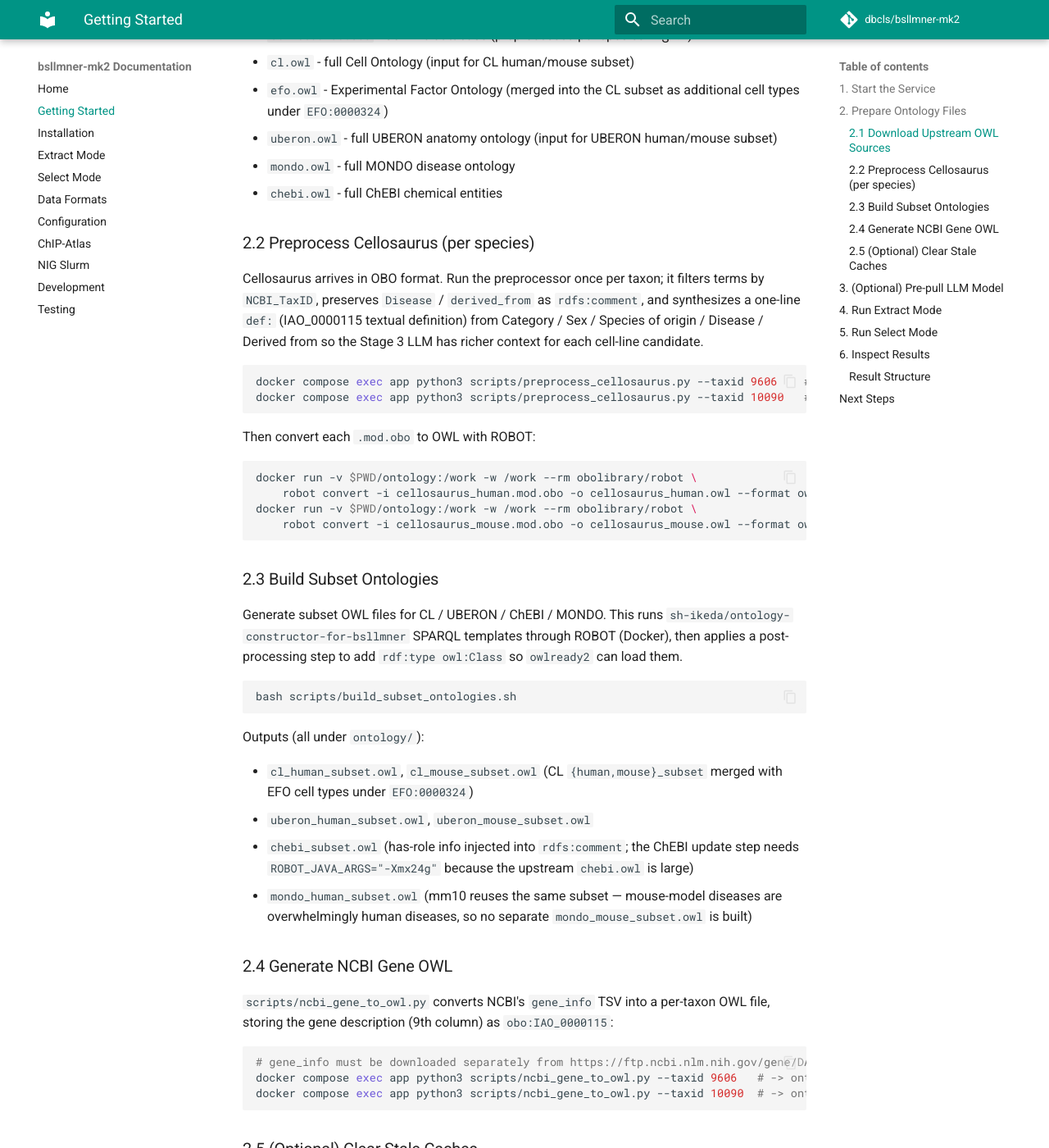
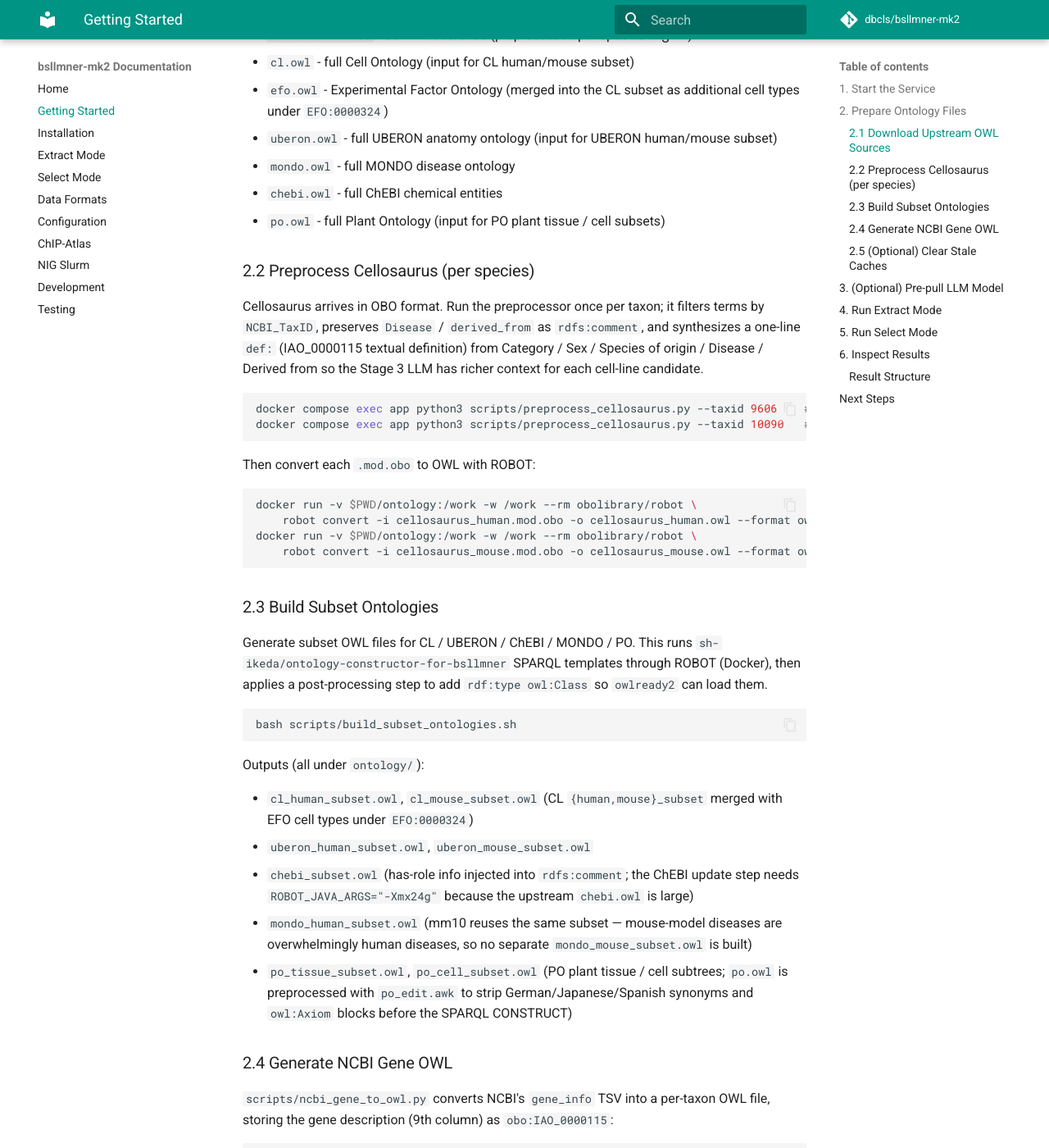
Before and after one commit to dbcls/bsllmner-mk2, an MkDocs documentation site: the page built from docs/getting-started.md, in a window 1280 px wide and 1400 px high, scrolled down 733 px. Shown: the whole window at 82% size. Built offline with MkDocs 1.6.1 and Material for MkDocs 9.7.7, drawn with Linux system fonts in a browser that asks for light colours; comment, search, counter and statistics services are not loaded.

Commit message:
Add Plant Ontology subset build pipeline and download step for plants select-config

````diff
--- a/docs/getting-started.md
+++ b/docs/getting-started.md
@@ -30,6 +30,7 @@ This fetches the following upstream files to `ontology/`:
 - `uberon.owl` - full UBERON anatomy ontology (input for UBERON human/mouse subset)
 - `mondo.owl` - full MONDO disease ontology
 - `chebi.owl` - full ChEBI chemical entities
+- `po.owl` - full Plant Ontology (input for PO plant tissue / cell subsets)
 
 ### 2.2 Preprocess Cellosaurus (per species)
 
@@ -55,7 +56,7 @@ docker run -v $PWD/ontology:/work -w /work --rm obolibrary/robot \
 
 ### 2.3 Build Subset Ontologies
 
-Generate subset OWL files for CL / UBERON / ChEBI / MONDO. This runs `sh-ikeda/ontology-constructor-for-bsllmner` SPARQL templates through ROBOT (Docker), then applies a post-processing step to add `rdf:type owl:Class` so `owlready2` can load them.
+Generate subset OWL files for CL / UBERON / ChEBI / MONDO / PO. This runs `sh-ikeda/ontology-constructor-for-bsllmner` SPARQL templates through ROBOT (Docker), then applies a post-processing step to add `rdf:type owl:Class` so `owlready2` can load them.
 
 ```bash
 bash scripts/build_subset_ontologies.sh
@@ -67,6 +68,7 @@ Outputs (all under `ontology/`):
 - `uberon_human_subset.owl`, `uberon_mouse_subset.owl`
 - `chebi_subset.owl` (has-role info injected into `rdfs:comment`; the ChEBI update step needs `ROBOT_JAVA_ARGS="-Xmx24g"` because the upstream `chebi.owl` is large)
 - `mondo_human_subset.owl` (mm10 reuses the same subset — mouse-model diseases are overwhelmingly human diseases, so no separate `mondo_mouse_subset.owl` is built)
+- `po_tissue_subset.owl`, `po_cell_subset.owl` (PO plant tissue / cell subtrees; `po.owl` is preprocessed with `po_edit.awk` to strip German/Japanese/Spanish synonyms and `owl:Axiom` blocks before the SPARQL CONSTRUCT)
 
 ### 2.4 Generate NCBI Gene OWL
 
````
Also changed, not shown: docs/development.md (+1 -0 lines), docs/select-mode.md (+1 -1 lines), 3 other files.
